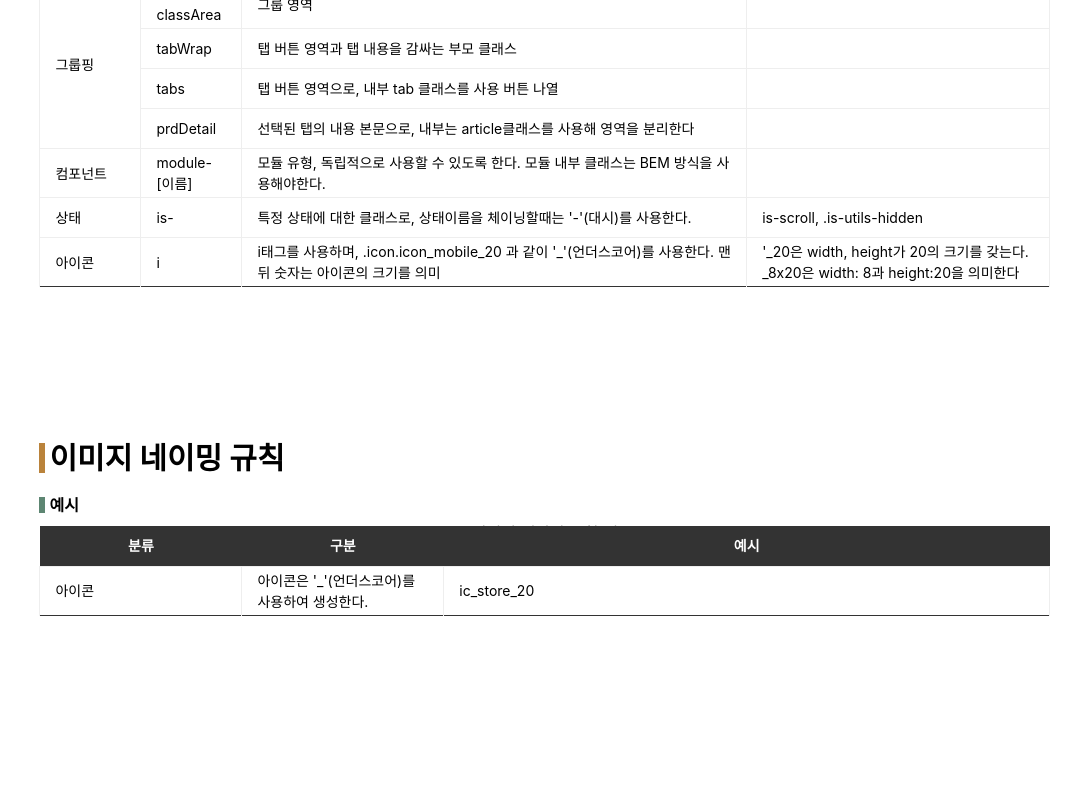
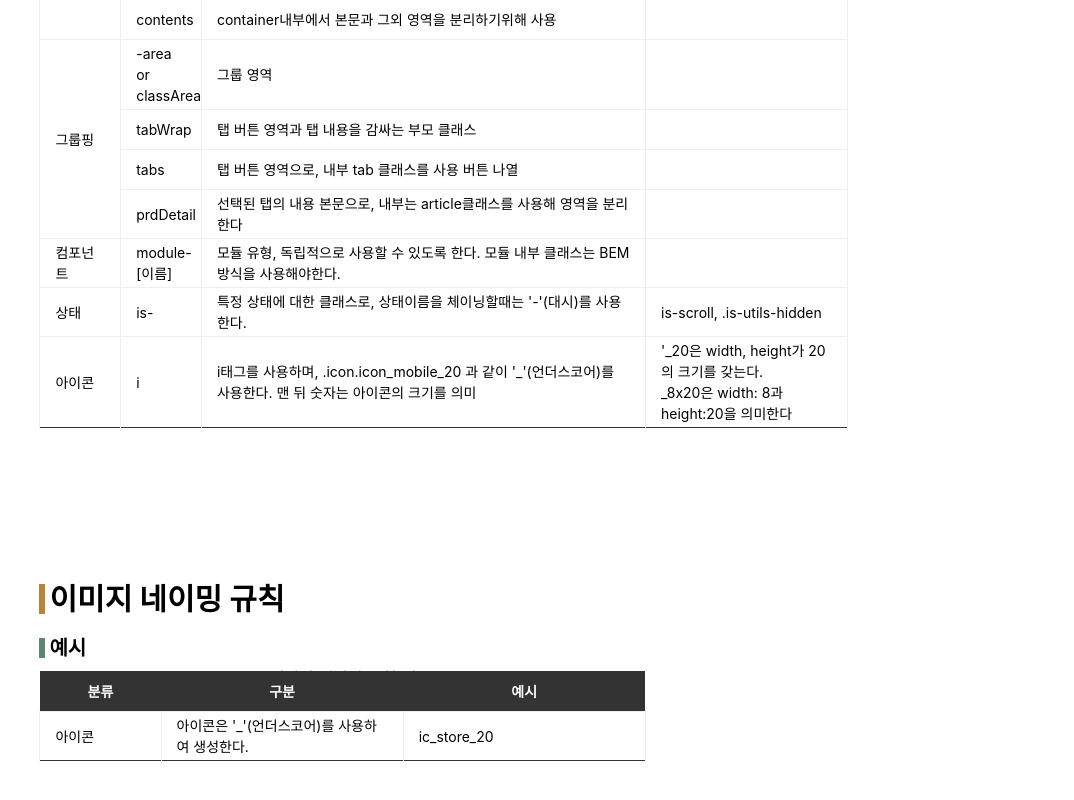
Before and after one commit to GoodPart/amore_24, a React (Create React App) app: page /rull_name in a window 1280 px wide. Shown: the part 1056-1856 px from the top of the page, without its empty margins (206-1280 px from the left). Before the commit the page ends 1810 px from the top, so only its background shows below. Built offline with nearby package versions, Linux system fonts and the light colour scheme.

Commit message:
수정사항 반영
1. css 분기 : common.scss 의 reset 스타일을  'reset.scss'로 분기
2. 파비콘 및 title 관련 스크립트 추가
3. 사용법 .md 파일 추가

```diff
--- a/public/index.html
+++ b/public/index.html
@@ -10,34 +10,14 @@
       content="Web site created using create-react-app"
     />
     <link rel="apple-touch-icon" href="%PUBLIC_URL%/logo192.png" />
-    <!--
-      manifest.json provides metadata used when your web app is installed on a
-      user's mobile device or desktop. See https://developers.google.com/web/fundamentals/web-app-manifest/
-    -->
+
     <link rel="manifest" href="%PUBLIC_URL%/manifest.json" />
-    <!--
-      Notice the use of %PUBLIC_URL% in the tags above.
-      It will be replaced with the URL of the `public` folder during the build.
-      Only files inside the `public` folder can be referenced from the HTML.
 
-      Unlike "/favicon.ico" or "favicon.ico", "%PUBLIC_URL%/favicon.ico" will
-      work correctly both with client-side routing and a non-root public URL.
-      Learn how to configure a non-root public URL by running `npm run build`.
-    -->
-    <title>React App</title>
+    <title>AMORESTORE | 가이드</title>
   </head>
   <body>
     <noscript>You need to enable JavaScript to run this app.</noscript>
     <div id="root"></div>
-    <!--
-      This HTML file is a template.
-      If you open it directly in the browser, you will see an empty page.
 
-      You can add webfonts, meta tags, or analytics to this file.
-      The build step will place the bundled scripts into the <body> tag.
-
-      To begin the development, run `npm start` or `yarn start`.
-      To create a production bundle, use `npm run build` or `yarn build`.
-    -->
   </body>
 </html>
--- a/src/App.js
+++ b/src/App.js
@@ -12,10 +12,10 @@ function App() {
       <BrowserRouter>
         <Gnb />
         <Routes>
-          <Route path="/" element={<Basic />} />
-          <Route path="/rull_name" element={<Name />} />
-          <Route path="/style" element={<StyleGuide />} />
-          <Route path="/component" exact element={<Component />} />
+          <Route path="/" element={<Basic title="기본" />} />
+          <Route path="/rull_name" element={<Name title="이름규칙" />} />
+          <Route path="/style" element={<StyleGuide title="스타일" />} />
+          <Route path="/component" exact element={<Component title="컴포넌트" />} />
         </Routes>
       </BrowserRouter>
     </div>
--- a/src/assets/style/_guide.scss
+++ b/src/assets/style/_guide.scss
@@ -299,7 +299,7 @@ h2.title {
 h3.title {
     position: relative;
     display: flex;
-    font-size: 16px;
+    font-size: 20px;
     font-weight: 700;
     margin-bottom: 12px;
 
@@ -338,6 +338,16 @@ table {
     border-collapse: collapse;
     border-bottom: 1px solid $black_333 !important;
     border-top: 1px solid $black_333;
+
+    &.table--mid {
+        width: 40%;
+    }
+    &.table--lage {
+        width: 60%;
+    }
+    &.table--xLage {
+        width: 80%;
+    }
 
 }
 caption {
@@ -682,6 +692,10 @@ table td {
         padding: 0;
         color: $black_333;
         margin-left: 20px;
+
+        &:first-of-type {
+            margin-left: 0;
+        }
     }
     .tabs .tab .inner{
         min-width: inherit;
--- /dev/null
+++ b/src/assets/style/_reset.scss
@@ -0,0 +1,162 @@
+html,
+body,
+div,
+span,
+applet,
+object,
+iframe,
+h1,
+h2,
+h3,
+h4,
+h5,
+h6,
+p,
+blockquote,
+pre,
+a,
+abbr,
+acronym,
+address,
+big,
+cite,
+code,
+del,
+dfn,
+em,
+img,
+ins,
+kbd,
+q,
+s,
+samp,
+small,
+strike,
+strong,
+sub,
+sup,
+tt,
+var,
+b,
+u,
+i,
+center,
+dl,
+dt,
+dd,
+ol,
+ul,
+li,
+fieldset,
+form,
+label,
+legend,
+table,
+caption,
+tbody,
+tfoot,
+thead,
+tr,
+th,
+td,
+article,
+aside,
+canvas,
+details,
+embed,
+figure,
+figcaption,
+footer,
+header,
+hgroup,
+menu,
+nav,
+output,
+ruby,
+section,
+summary,
+time,
+mark,
+audio,
+video {
+    margin: 0;
+    padding: 0;
+    border: 0;
+    font-size: 100%;
+    font: inherit;
+    vertical-align: baseline;
+    box-sizing: border-box;
+}
+
+/* HTML5 display-role reset for older browsers */
+article,
+aside,
+details,
+figcaption,
+figure,
+footer,
+header,
+hgroup,
+menu,
+nav,
+section {
+    display: block;
+}
+
+body {
+    font-family: -apple-system, BlinkMacSystemFont, 'Segoe UI', 'Roboto', 'Oxygen',
+        'Ubuntu', 'Cantarell', 'Fira Sans', 'Droid Sans', 'Helvetica Neue',
+        sans-serif;
+    line-height: 1;
+}
+
+ol,
+ul {
+    list-style: none;
+}
+
+blockquote,
+q {
+    quotes: none;
+}
+
+blockquote:before,
+blockquote:after,
+q:before,
+q:after {
+    content: '';
+    content: none;
+}
+
+table {
+    border-collapse: collapse;
+    border-spacing: 0;
+}
+
+button {
+    cursor: pointer;
+    margin: 0;
+    padding: 0;
+    border: 0;
+    font: inherit;
+    color: inherit;
+    background: transparent;
+    overflow: visible;
+    line-height: 1;
+    display: inline-block;
+    vertical-align: middle;
+}
+
+a {
+    text-decoration: none;
+    color: #666;
+}
+
+.blind {
+    position: absolute;
+    overflow: hidden;
+    clip: rect(0 0 0 0);
+    margin: -1px;
+    width: 1px;
+    height: 1px;
+}
--- a/src/assets/style/common.scss
+++ b/src/assets/style/common.scss
@@ -1,75 +1,3 @@
+@import 'reset';
 @import'colorset';
 @import'guide';
-
-html, body, div, span, applet, object, iframe,
-h1, h2, h3, h4, h5, h6, p, blockquote, pre,
-a, abbr, acronym, address, big, cite, code,
-del, dfn, em, img, ins, kbd, q, s, samp,
-small, strike, strong, sub, sup, tt, var,
-b, u, i, center,
-dl, dt, dd, ol, ul, li,
-fieldset, form, label, legend,
-table, caption, tbody, tfoot, thead, tr, th, td,
-article, aside, canvas, details, embed,
-figure, figcaption, footer, header, hgroup,
-menu, nav, output, ruby, section, summary,
-time, mark, audio, video {
-	margin: 0;
-	padding: 0;
-	border: 0;
-	font-size: 100%;
-	font: inherit;
-	vertical-align: baseline;
-    box-sizing: border-box;
-}
-/* HTML5 display-role reset for older browsers */
-article, aside, details, figcaption, figure,
-footer, header, hgroup, menu, nav, section {
-	display: block;
-}
-body {
-    font-family: -apple-system, BlinkMacSystemFont, 'Segoe UI', 'Roboto', 'Oxygen',
-            'Ubuntu', 'Cantarell', 'Fira Sans', 'Droid Sans', 'Helvetica Neue',
-            sans-serif;
-	line-height: 1;
-}
-ol, ul {
-	list-style: none;
-}
-blockquote, q {
-	quotes: none;
-}
-blockquote:before, blockquote:after,
-q:before, q:after {
-	content: '';
-	content: none;
-}
-table {
-	border-collapse: collapse;
-	border-spacing: 0;
-}
-button {
-    cursor: pointer;
-    margin: 0;
-    padding: 0;
-    border: 0;
-    font: inherit;
-    color: inherit;
-    background: transparent;
-    overflow: visible;
-    line-height: 1;
-    display: inline-block;
-    vertical-align: middle;
-}
-a {
-    text-decoration: none;
-    color: #666;
-}
-.blind {
-    position: absolute;
-    overflow: hidden;
-    clip: rect(0 0 0 0);
-    margin: -1px;
-    width: 1px;
-    height: 1px;
-}
--- a/src/data/data.jsx
+++ b/src/data/data.jsx
@@ -121,6 +121,8 @@ import 'swiper/css/navigation';
     modules={[Navigation, Autoplay, Pagination]} // 스와이프에 모듈을 추가합니다.
 >
 {...} // SwiperSlide 영역
+<div className="swiper-next"><i className="atom-icon ic_angle_flicking_right_s35">다음</i></div>
+<div className="swiper-prev"><i className="atom-icon ic_angle_flicking_left_s35">이전</i></div>
 </Swiper>
 `
 export const codeSwiperSlide = `<SwiperSlide>
--- a/src/pages/basic.jsx
+++ b/src/pages/basic.jsx
@@ -1,4 +1,4 @@
-
+import { useEffect } from 'react';
 import { CopyBlock, nord, a11yDark } from 'react-code-blocks';
 
 
@@ -61,7 +61,11 @@ const metaTag = `
 <meta property="og:locale" content="ko_KR">
 `
 
-export function Basic() {
+export function Basic({title}) {
+
+    useEffect(() => {
+        document.title = `AMORESTORE | ${title}`
+    }, [])
     return (
         <div>
             <div className="wrap__container">
--- a/src/pages/component.jsx
+++ b/src/pages/component.jsx
@@ -27,7 +27,7 @@ import Footer from '../components/footer';
 
 
 
-export default function Component() {
+export default function Component({title}) {
     const [hide, setHide] = useState(true); /* 헤더 몰 이동 상태 값 */
     const [tab, setTab] = useState({
         tabData: 'home',
@@ -49,6 +49,7 @@ export default function Component() {
     }
 
     useEffect(() => {
+        document.title = `AMORESTORE | ${title}`
         window.addEventListener('scroll', handleScroll);
 
         return () => {
--- a/src/pages/name.jsx
+++ b/src/pages/name.jsx
@@ -1,6 +1,10 @@
+import { useEffect } from "react"
+export function Name({title}) {
 
-export function Name() {
+    useEffect(() => {
+        document.title = `AMORESTORE | ${title}`
 
+    }, [])
     return (
         <div>
 
@@ -14,7 +18,7 @@ export function Name() {
 
                     <div className="rull_area__content">
                         <h3 className="title">예시</h3>
-                        <table>
+                        <table className="table--mid">
                             <caption>공통 네이밍 규칙 예</caption>
                             <colgroup>
                                 <col width="20%" />
@@ -47,12 +51,12 @@ export function Name() {
                     <h2 className="title">예약어</h2>
                     <div className="rull_area__content">
                         <h3 className="title">예시</h3>
-                        <table>
+                        <table className="table--xLage">
                             <caption>예약어의 예시</caption>
                             <colgroup>
                                 <col width="10%" />
                                 <col width="10%" />
-                                <col width="50%" />
+                                <col width="55%" />
 
                                 <col />
                             </colgroup>
@@ -148,11 +152,11 @@ export function Name() {
                     <div className="rull_area__content">
                         <h3 className="title">예시</h3>
 
-                        <table>
+                        <table className="table--lage">
                             <caption>이미지 네이밍 규칙 예</caption>
                             <colgroup>
                                 <col width="20%" />
-                                <col width="20%" />
+                                <col width="40%" />
                             </colgroup>
                             <thead>
                                 <tr>
--- a/src/pages/style.jsx
+++ b/src/pages/style.jsx
@@ -1,5 +1,5 @@
 import { CodeBlock, a11yDark } from 'react-code-blocks'
-
+import { useEffect } from 'react'
 const colorList = [
     {
         name : "$black",
@@ -54,8 +54,11 @@ const colorList = [
         path : "#ff5a5a"
     },
 ]
-export function StyleGuide() {
+export function StyleGuide({title}) {
+    useEffect(() => {
+        document.title = `AMORESTORE | ${title}`
 
+    }, [])
     return (
         <div>
             <div className="wrap__container">
```
Also changed, not shown: 2 other files (tests, documents, lock files or other folders).
